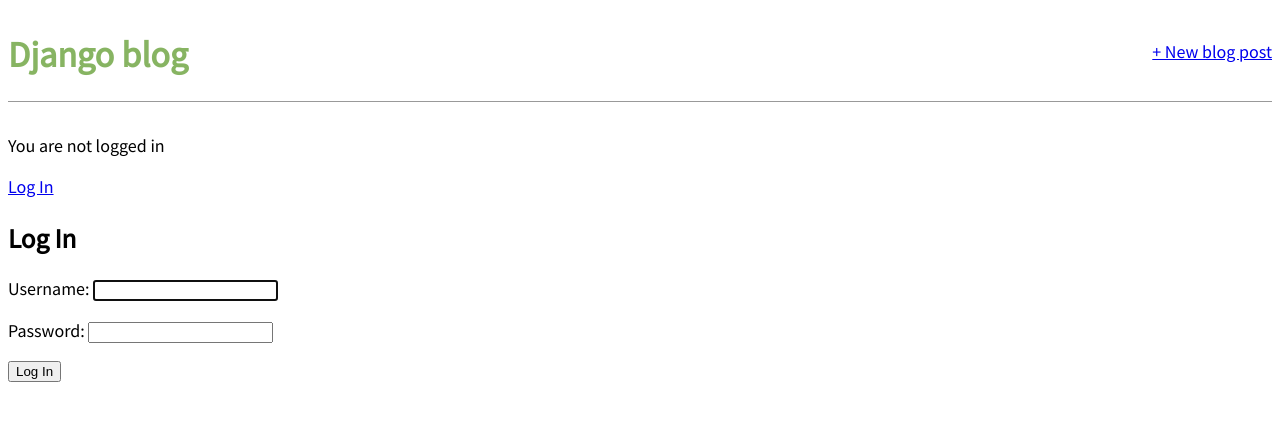
After one commit to andreytp/blog_django, a Django app: page /accounts/login/ in a window 1280 px wide. The commit adds this page. Shown: the top 421 px of the page. Run offline with Django 3.2, Linux system fonts and the light colour scheme.

Commit message:
add login logoff

```diff
--- a/blog_project/settings.py
+++ b/blog_project/settings.py
@@ -89,6 +89,8 @@
 
 # Password validation
 # https://docs.djangoproject.com/en/3.2/ref/settings/#auth-password-validators
+LOGIN_REDIRECT_URL = 'home'
+LOGOUT_REDIRECT_URL = 'home'
 
 AUTH_PASSWORD_VALIDATORS = [
     {
--- a/blog_project/urls.py
+++ b/blog_project/urls.py
@@ -18,5 +18,6 @@
 
 urlpatterns = [
     path('admin/', admin.site.urls),
+    path('accounts/', include('django.contrib.auth.urls')),
     path('', include('blog.urls')),
 ]
--- a/templates/base.html
+++ b/templates/base.html
@@ -7,6 +7,7 @@
   <link href="{% static 'css/base.css' %}" rel="stylesheet">
 </head>
   <body>
+  <div>
     <header>
     <div class="nav-left">
       <h1><a href="{% url 'home' %}">Django blog</a></h1>
@@ -15,9 +16,17 @@
         <a href="{% url 'post_new' %}">+ New blog post</a>
       </div>
     </header>
+    {% if user.is_authenticated %}
+      <p>Hi {{ user.username }}!</p>
+      <p><a href="{% url 'logout' %}">Log out</a></p>
+      {% else %}
+      <p> You are not logged in</p>
+      <a href="{% url 'login' %}">Log In</a>
+      {% endif %}
     <div>
       {% block content %}
       {% endblock content %}
     </div>
+    </div>
   </body>
 </html>
--- /dev/null
+++ b/templates/registration/login.html
@@ -0,0 +1,14 @@
+{% extends 'base.html' %}
+
+
+{% block content %}
+<h2>
+Log In
+</h2>
+<form method="post">
+{% csrf_token %}
+{{ form.as_p }}
+<button type="submit">Log In</button>
+</form>
+
+{% endblock content %}
```
Also changed, not shown: db.sqlite3.
